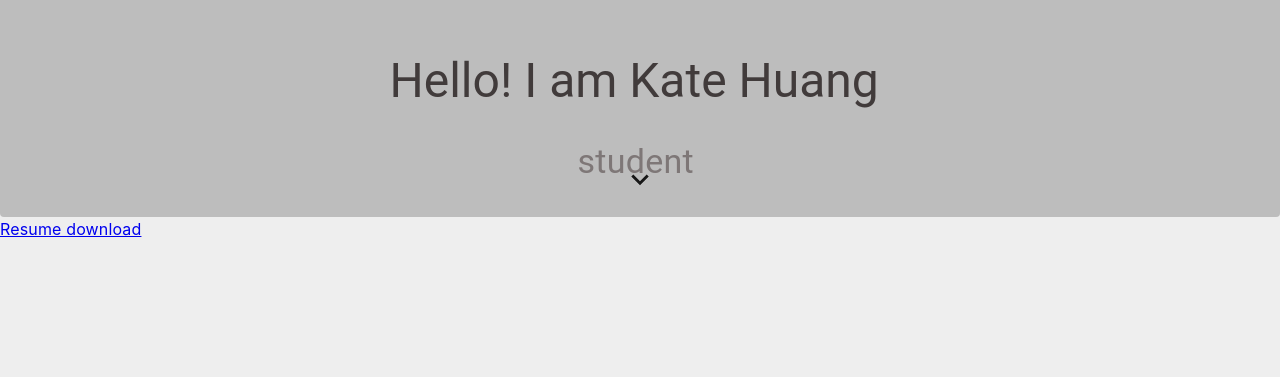
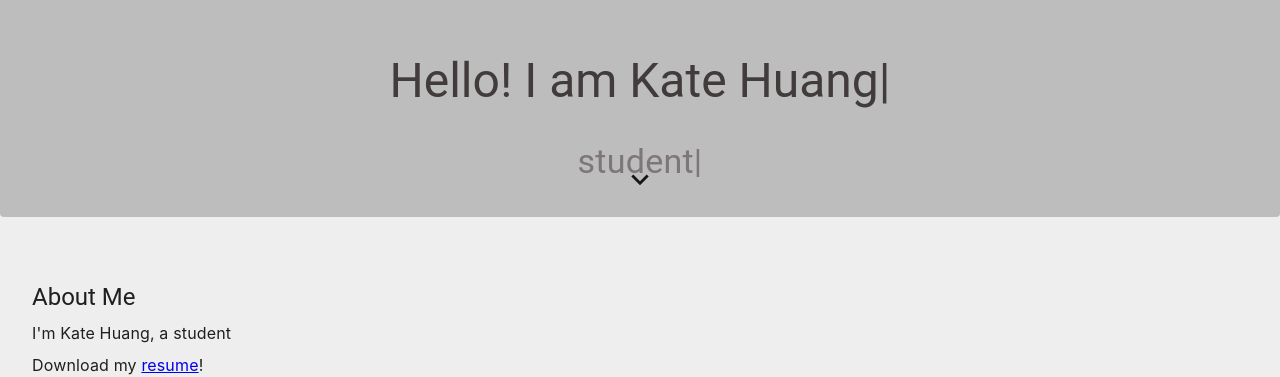
Before and after one commit to katejh/portfolio, a React (Create React App) app: page / in a window 1280 px wide. Shown: the part 647-1024 px from the top of the page. Before the commit the page ends 888 px from the top, so only its background shows below. Built offline with nearby package versions, Linux system fonts and the light colour scheme.

Commit message:
create About Me section

```diff
--- a/src/components/HomePage.js
+++ b/src/components/HomePage.js
@@ -1,5 +1,5 @@
 import React from 'react';
-import { Paper, Typography } from '@mui/material';
+import { Paper, Typography, Box } from '@mui/material';
 import ExpandMoreIcon from '@mui/icons-material/ExpandMore';
 import Typical from 'react-typical';
 
@@ -11,6 +11,7 @@ class HomePage extends React.Component {
         this.state = {
             name: data.name,
             titles: data.titles,
+            description: data.description,
             education: props.education
         }
 
@@ -25,6 +26,7 @@ class HomePage extends React.Component {
 
         return (
             <div>
+                <Box>
                 <Paper elevation={0} sx={{height: window.innerHeight, alignContent: 'center', justifyContent: 'center', alignItems: 'center', textAlign: 'center', position: 'relative'}}>
                     <div style={{display: 'flex', alignContent: 'center', justifyContent: 'center', textAlign: 'center', position: 'relative', top: '50%', transform: 'translateY(-50%)'}}>
                         <div>
@@ -40,7 +42,20 @@ class HomePage extends React.Component {
                         <ExpandMoreIcon fontSize="large"/>
                     </div>
                 </Paper>
-            <a href="resume.pdf" download>Resume download</a>
+                </Box>
+                <Box sx={{flexGrow: 1, display: 'flex', marginTop: 8, marginLeft: 4}}>
+                    <div>
+                        <Typography variant="h5">About Me</Typography>
+                        <div style={{marginTop: 8}}>
+                            <Typography variant="p">{this.state.description}</Typography>
+                            <div style={{marginTop: 8}}>
+                                <Typography variant="p">
+                                    Download my <a href="resume.pdf" download>resume</a>!
+                                </Typography>
+                            </div>
+                        </div>
+                    </div>
+                </Box>
             </div>
         );
     }
```
